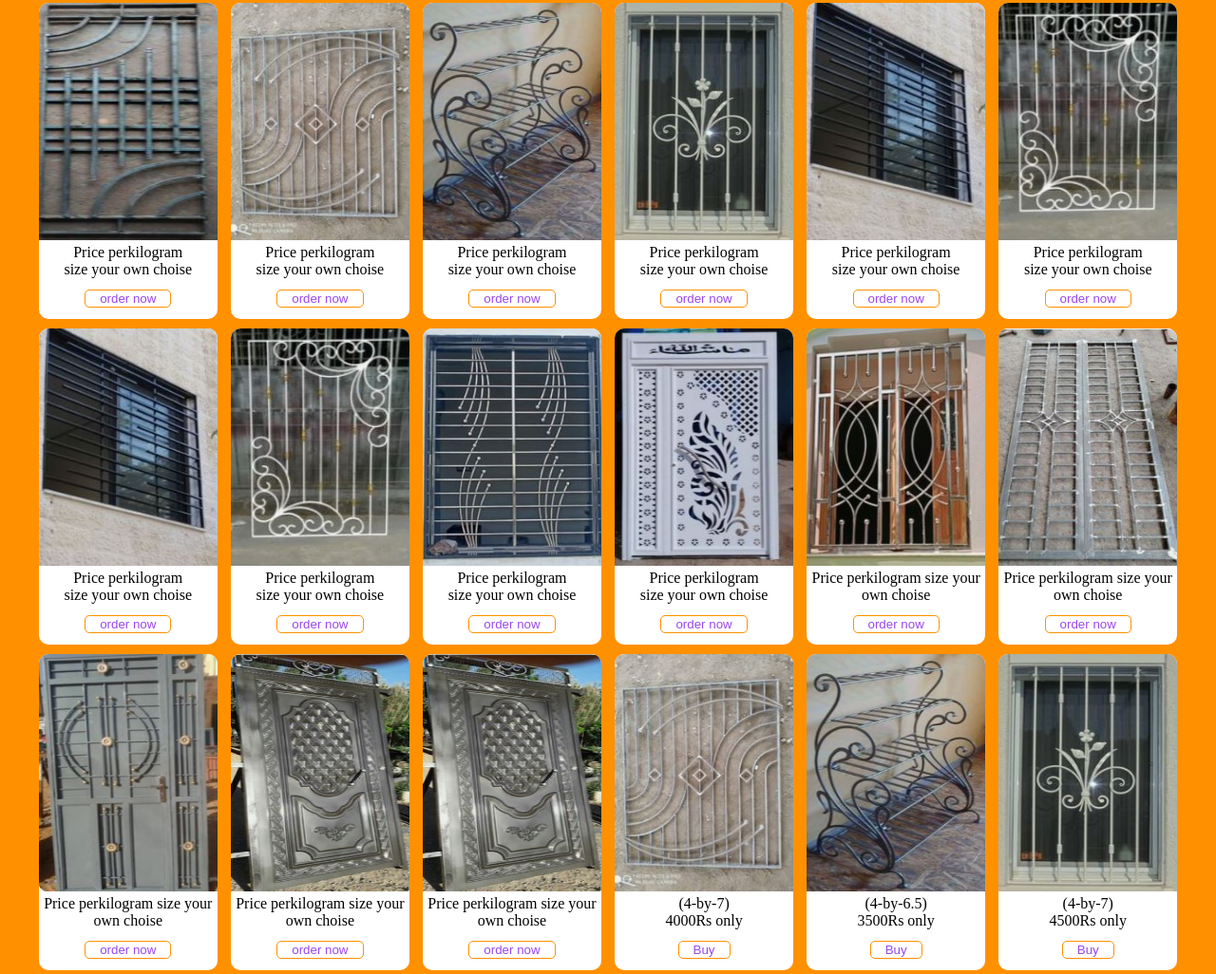
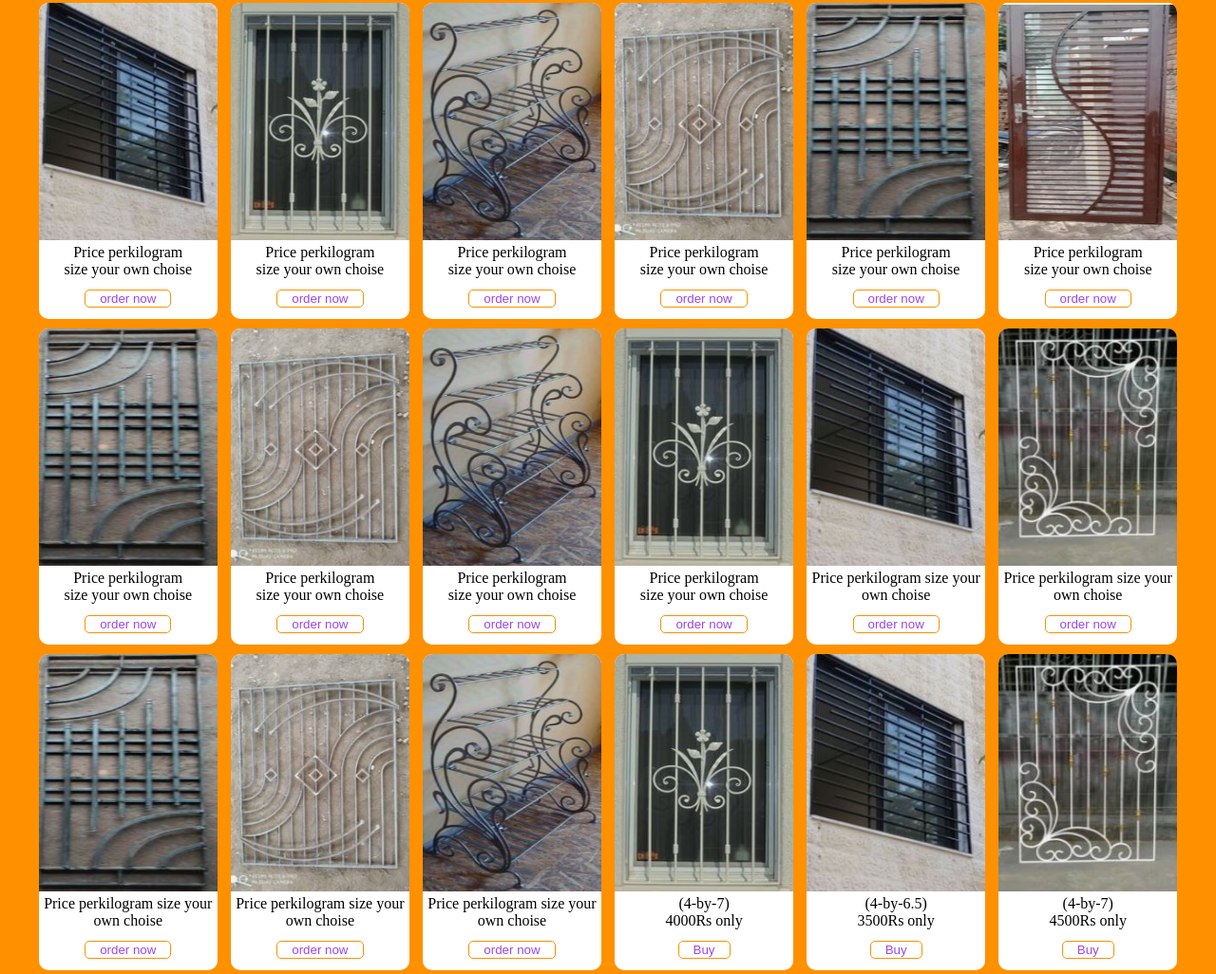
Before and after one commit to Tayyab054/Old-and-new-window-retailer-website-html-Css, a plain HTML site: page index.html in a window 1280 px wide. Shown: the part 61-1087 px from the top of the page at 95% size. Drawn offline with Linux system fonts and the light colour scheme.

Commit message:
basic setting

```diff
--- a/index.html
+++ b/index.html
@@ -136,9 +136,9 @@
     <!---serchbar-->
     <div id="search">
         <a href="https://www.daraz.pk/#?" target="blank"><i class="fa-solid fa-door-open"></i>Old & New Door Window shope</a>
-        <a href="assets/index.html">About</a>
+        <a href="assets/about.html">About</a>
 
-        <a href="03xxxxxxxxx">Contact</a>
+        <a href="assets/about.html">Contact</a>
         <input type="text" placeholder="Search..">
         <a href="#shoping"><i style="color: rgb(84, 84, 85);" class="fa-solid fa-cart-shopping"></i></a>
     </div>
@@ -148,7 +148,7 @@
         <!---cards-->
         <div id="card">
             <div id="image">
-                <img src="assets/30.JPG" alt="eror">
+                <img src="assets/26.jpg" alt="eror">
                 <div id="des">
                     <P>Price perkilogram </P>
                     <p>size your own choise</p>
@@ -161,7 +161,7 @@
         <!---cards-->
         <div id="card">
             <div id="image">
-                <img src="assets/29.jpg" alt="eror">
+                <img src="assets/27.JPG" alt="eror">
                 <div id="des">
                     <P>Price perkilogram</P>
                     <p>size your own choise</p>
@@ -186,7 +186,79 @@
         <!---cards-->
         <div id="card">
             <div id="image">
-                <img src="assets/27.jpg" alt="error">
+                <img src="assets/29.jpg" alt="error">
+                <div id="des">
+                    <P>Price perkilogram</P>
+                    <p>size your own choise</p>
+                    <button><a>order now</a></button>
+                </div>
+            </div>
+        </div>
+        <!---cards-->
+        <!---cards-->
+        <div id="card">
+            <div id="image">
+                <img src="assets/30.jpg" alt="eror">
+                <div id="des">
+                    <P>Price perkilogram</P>
+                    <p>size your own choise</p>
+                    <button><a>order now</a></button>
+                </div>
+            </div>
+        </div>
+        <!---cards-->
+        <!---cards-->
+        <div id="card">
+            <div id="image">
+                <img src="assets/18.jpg" alt="eror">
+                <div id="des">
+                    <P>Price perkilogram</P>
+                    <p>size your own choise</p>
+                    <button><a>order now</a></button>
+                </div>
+            </div>
+        </div>
+        <!---cards-->
+        <!---cards-->
+        <div id="card">
+            <div id="image">
+                <img src="assets/30.jpg" alt="eror">
+                <div id="des">
+                    <P>Price perkilogram</P>
+                    <p>size your own choise</p>
+                    <button><a>order now</a></button>
+                </div>
+            </div>
+        </div>
+        <!---cards-->
+        <!---cards-->
+        <div id="card">
+            <div id="image">
+                <img src="assets/29.jpg" alt="eror">
+                <div id="des">
+                    <P>Price perkilogram</P>
+                    <p>size your own choise</p>
+                    <button><a>order now</a></button>
+                </div>
+            </div>
+        </div>
+        <!---cards-->
+        <!---cards-->
+        <div id="card">
+            <div id="image">
+                <img src="assets/28.jpg" alt="eror">
+                <div id="des">
+                    <P>Price perkilogram</P>
+                    <p>size your own choise</p>
+                    <button><a>order now</a></button>
+                </div>
+            </div>
+        </div>
+        <!---cards-->
+        <!---cards-->
+        <div id="card">
+            <div id="image">
+                <img src="assets/27.jpg" alt="eror">
                 <div id="des">
                     <P>Price perkilogram</P>
                     <p>size your own choise</p>
@@ -200,8 +272,7 @@
             <div id="image">
                 <img src="assets/26.jpg" alt="eror">
                 <div id="des">
-                    <P>Price perkilogram</P>
-                    <p>size your own choise</p>
+                    <P>Price perkilogram size your own choise</P>
                     <button><a>order now</a></button>
                 </div>
             </div>
@@ -212,66 +283,6 @@
             <div id="image">
                 <img src="assets/25.jpg" alt="eror">
                 <div id="des">
-                    <P>Price perkilogram</P>
-                    <p>size your own choise</p>
-                    <button><a>order now</a></button>
-                </div>
-            </div>
-        </div>
-        <!---cards-->
-        <!---cards-->
-        <div id="card">
-            <div id="image">
-                <img src="assets/26.jpg" alt="eror">
-                <div id="des">
-                    <P>Price perkilogram</P>
-                    <p>size your own choise</p>
-                    <button><a>order now</a></button>
-                </div>
-            </div>
-        </div>
-        <!---cards-->
-        <!---cards-->
-        <div id="card">
-            <div id="image">
-                <img src="assets/25.jpg" alt="eror">
-                <div id="des">
-                    <P>Price perkilogram</P>
-                    <p>size your own choise</p>
-                    <button><a>order now</a></button>
-                </div>
-            </div>
-        </div>
-        <!---cards-->
-        <!---cards-->
-        <div id="card">
-            <div id="image">
-                <img src="assets/24.jpg" alt="eror">
-                <div id="des">
-                    <P>Price perkilogram</P>
-                    <p>size your own choise</p>
-                    <button><a>order now</a></button>
-                </div>
-            </div>
-        </div>
-        <!---cards-->
-        <!---cards-->
-        <div id="card">
-            <div id="image">
-                <img src="assets/23.jpg" alt="eror">
-                <div id="des">
-                    <P>Price perkilogram</P>
-                    <p>size your own choise</p>
-                    <button><a>order now</a></button>
-                </div>
-            </div>
-        </div>
-        <!---cards-->
-        <!---cards-->
-        <div id="card">
-            <div id="image">
-                <img src="assets/22.jpg" alt="eror">
-                <div id="des">
                     <P>Price perkilogram size your own choise</P>
                     <button><a>order now</a></button>
                 </div>
@@ -281,40 +292,7 @@
         <!---cards-->
         <div id="card">
             <div id="image">
-                <img src="assets/21.jpg" alt="eror">
-                <div id="des">
-                    <P>Price perkilogram size your own choise</P>
-                    <button><a>order now</a></button>
-                </div>
-            </div>
-        </div>
-        <!---cards-->
-        <!---cards-->
-        <div id="card">
-            <div id="image">
-                <img src="assets/20.JPG" alt="eror">
-                <div id="des">
-                    <P>Price perkilogram size your own choise</P>
-                    <button><a>order now</a></button>
-                </div>
-            </div>
-        </div>
-        <!---cards-->
-        <!---cards-->
-        <div id="card">
-            <div id="image">
-                <img src="assets/19.jpg" alt="eror">
-                <div id="des">
-                    <P>Price perkilogram size your own choise</P>
-                    <button><a>order now</a></button>
-                </div>
-            </div>
-        </div>
-        <!---cards-->
-        <!---cards-->
-        <div id="card">
-            <div id="image">
-                <img src="assets/19.jpg" alt="eror">
+                <img src="assets/30.JPG" alt="eror">
                 <div id="des">
                     <P>Price perkilogram size your own choise</P>
                     <button><a>order now</a></button>
@@ -327,6 +305,28 @@
             <div id="image">
                 <img src="assets/29.jpg" alt="eror">
                 <div id="des">
+                    <P>Price perkilogram size your own choise</P>
+                    <button><a>order now</a></button>
+                </div>
+            </div>
+        </div>
+        <!---cards-->
+        <!---cards-->
+        <div id="card">
+            <div id="image">
+                <img src="assets/28.jpg" alt="eror">
+                <div id="des">
+                    <P>Price perkilogram size your own choise</P>
+                    <button><a>order now</a></button>
+                </div>
+            </div>
+        </div>
+        <!---cards-->
+        <!---cards-->
+        <div id="card">
+            <div id="image">
+                <img src="assets/27.jpg" alt="eror">
+                <div id="des">
                     <P>(4-by-7)</P>
                     <p>4000Rs only</p>
                     <button><a>Buy</a></button>
@@ -337,7 +337,7 @@
         <!---cards-->
         <div id="card">
             <div id="image">
-                <img src="assets/28.jpg" alt="eror">
+                <img src="assets/26.jpg" alt="eror">
                 <div id="des">
                     <P>(4-by-6.5)</P>
                     <p>3500Rs only</p>
@@ -349,7 +349,7 @@
         <!---cards-->
         <div id="card">
             <div id="image">
-                <img src="assets/27.JPG" alt="eror">
+                <img src="assets/25.JPG" alt="eror">
                 <div id="des">
                     <P>(4-by-7)</P>
                     <p>4500Rs only</p>
@@ -361,7 +361,7 @@
         <!---cards-->
         <div id="card">
             <div id="image">
-                <img src="assets/26.JPG" alt="eror">
+                <img src="assets/30.JPG" alt="eror">
                 <div id="des">
                     <P>(3-by-7)</P>
                     <p>4000Rs only</p>
@@ -530,7 +530,7 @@
     </div>
     <div id="button">
        <a href="index.html"><button>1</button></a>
-       <a href="assets/index.html"><button>Next</button></a>
+       <a href="assets/about.html"><button>Next</button></a>
 
     </div>
 </body>
```
Also changed, not shown: assets/about.html (renamed from assets/index.html, +3 -26 lines).
